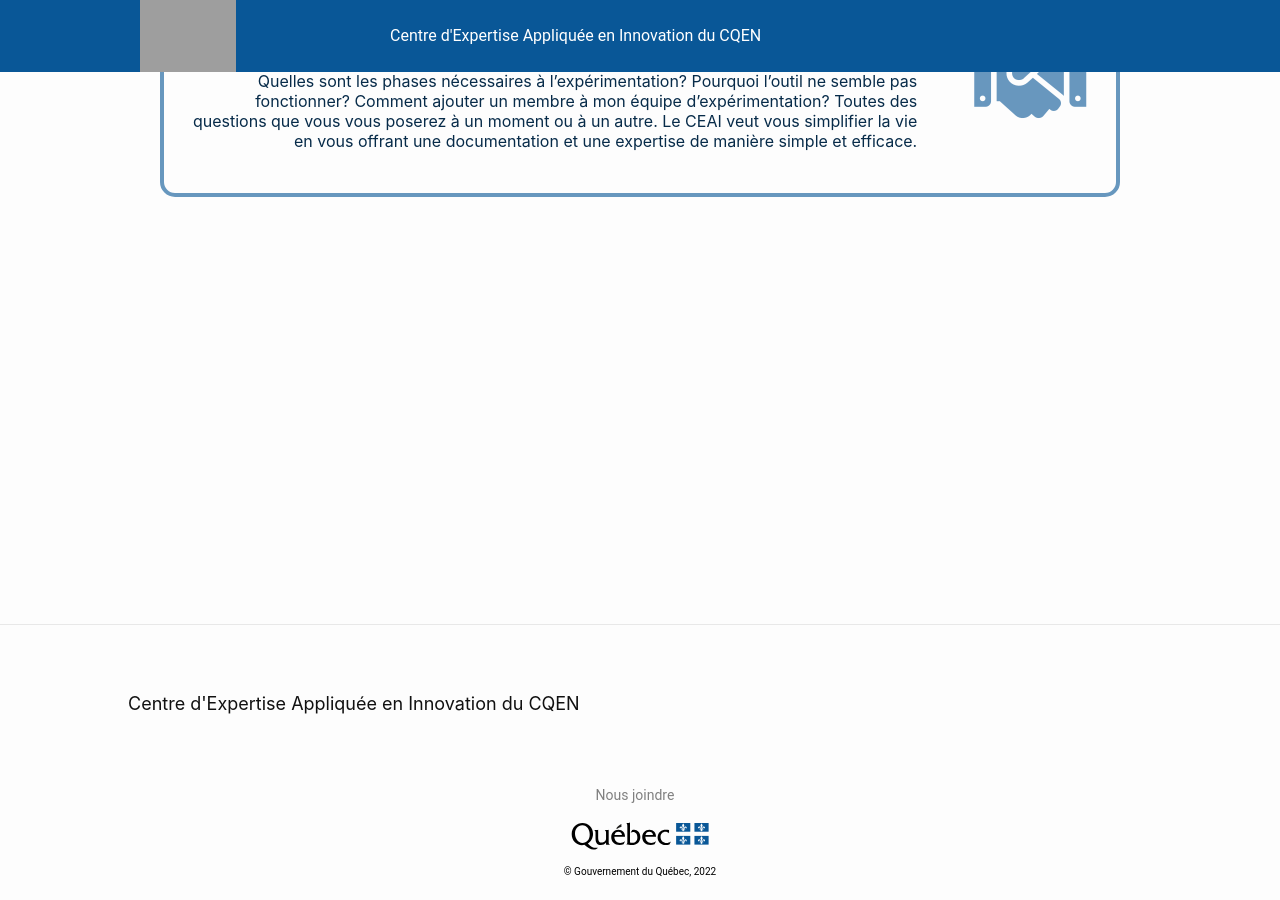
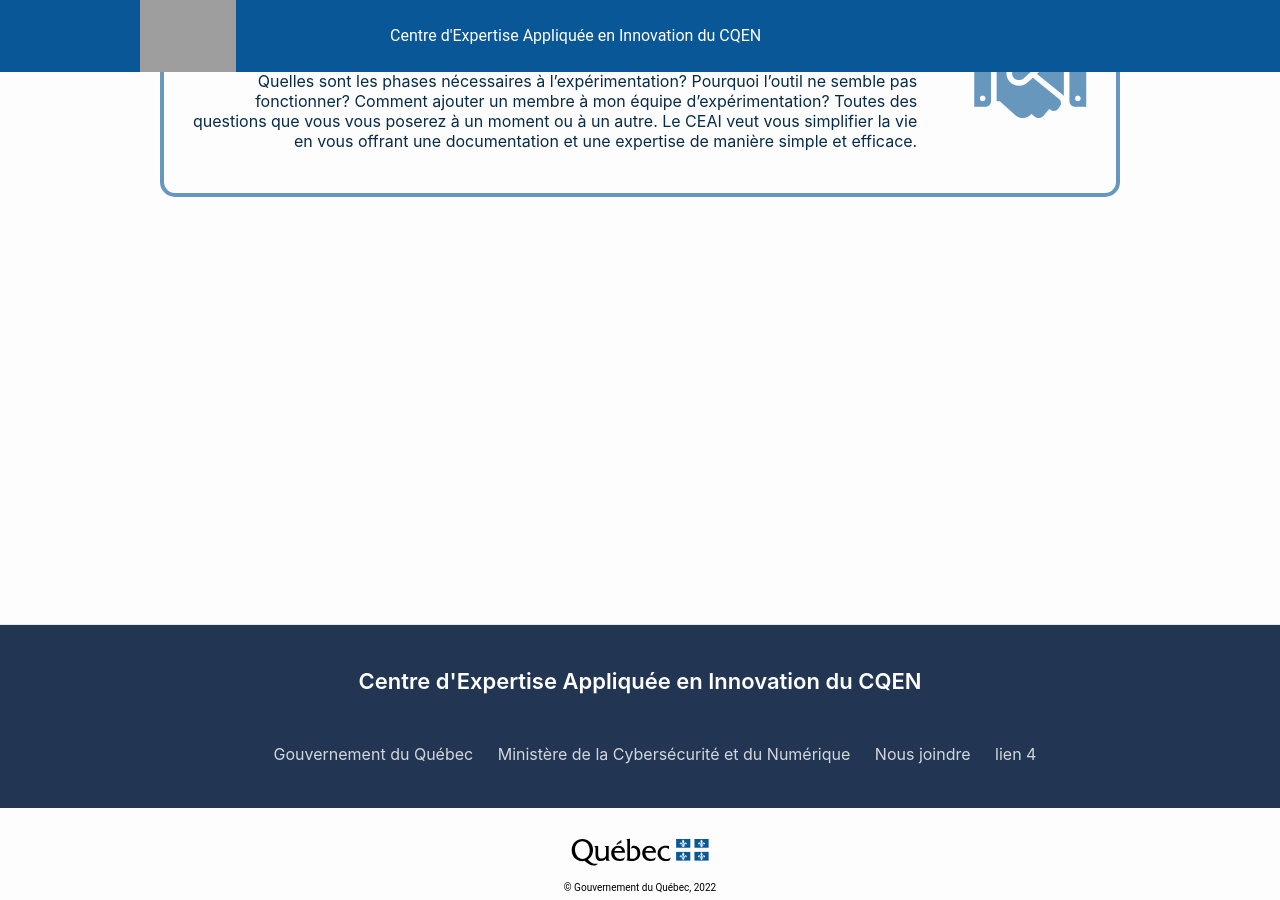
Before and after one commit to PierreJiji/CI-test, a Jekyll site: the page built from index.markdown, in a window 1280 px wide and 900 px high, scrolled down 1225 px. Built offline with Jekyll 4.4.1, drawn with Linux system fonts in a browser that asks for light colours; grey boxes are pictures that could not be loaded.

```diff
--- a/_includes/footer.html
+++ b/_includes/footer.html
@@ -1,10 +1,69 @@
+<style>
+  .footer-basic {
+    padding:40px 0;
+    background-color:#223654;
+    color:white;
+    text-decoration: none;
+
+  }
+
+  .footer-basic ul {
+    padding:0;
+    list-style:none;
+    line-height:1.6;
+    font-size:16px;
+    margin-bottom:0;
+    text-align: center;
+
+  }
+
+  .footer-basic li {
+    padding:0 10px;
+    display: inline-block;
+
+  }
+
+  .footer-basic ul a {
+    color:inherit;
+    text-decoration:none;
+    opacity:0.8;
+  }
+
+  .footer-basic ul a:hover {
+    opacity:1;
+    text-decoration: underline;
+    color: #1685e1;
+    zoom: 105%;
+  }
+
+  .footer-basic .head {
+   text-align: center;
+    margin-top:0;
+    margin-bottom:44px;
+    font-weight:600;
+    font-size:22px;
+  }
+
+
+  </style>
+  <div class="footer-basic">
+    <footer>
+        <h1 class = "head">Centre d'Expertise Appliquée en Innovation du CQEN</h1>
+        <ul class="list-inline">
+            <li class="list-inline-item"><a href="https://www.quebec.ca/" >Gouvernement du Québec</a></li>
+            <li class="list-inline-item"><a href="https://www.quebec.ca/gouvernement/ministere/cybersecurite-numerique">Ministère de la Cybersécurité et du Numérique</a></li>
+            <li class="list-inline-item"><a href="{{site.baseurl}}/nous-joindre">Nous joindre </a></li>
+            <li class="list-inline-item"><a href="#">lien 4</a></li>
+        </ul>
+    </footer>
+  </div>
 <footer role="contentinfo" id="piv_piedPage">
-  <div class="footerSite site-footer h-card">
+  <!--<div class="footerSite site-footer h-card">-->
     <data class="u-url" href="{{ "/" | relative_url }}"></data>
 
     <div class="wrapper">
 
-      <h2 class="footer-heading">{{ site.title | escape }}</h2>
+      <!--<h2 class="footer-heading">{{ site.title | escape }}</h2>-->
 
       <!-- <div class="footer-col-wrapper">
         <div class="footer-col footer-col-1">
@@ -35,9 +94,9 @@
               <li>
                   <a href="accessibilite/">Accessibilité</a>
               </li>-->
-              <li>
+              <!--<li>
                   <a href="mailto:cqen.lab.innovation@mcn.gouv.qc.ca">Nous joindre</a>
-              </li>
+              </li>-->
               <!-- <li class="last">
                   <a href="politique-de-confidentialite/">Politique de confidentialité</a>
               </li>-->
--- /dev/null
+++ b/_pages/nous-joindre.markdown
@@ -0,0 +1,6 @@
+---
+layout: nous-joindre
+
+permalink: /nous-joindre
+
+---
```
Also changed, not shown: _layouts/nous-joindre.html (added, +62 -0 lines).
